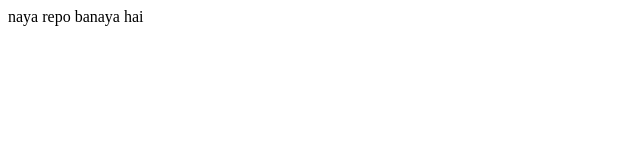
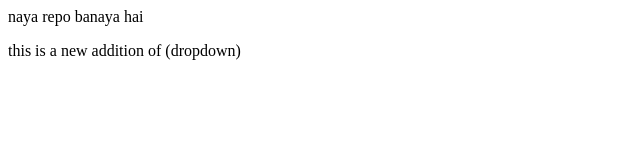
Before and after one commit to GuruPrasaa/Localrepo, a plain HTML site: page index.html in a window 1280 px wide. Shown: the whole page, without its empty margins (0-640 px from the left). Drawn offline with Linux system fonts and the light colour scheme.

Commit message:
add dropdown

```diff
--- a/index.html
+++ b/index.html
@@ -1 +1,2 @@
 <p> naya repo banaya hai</p>
+<p>this is a new addition of (dropdown)</p>
```
